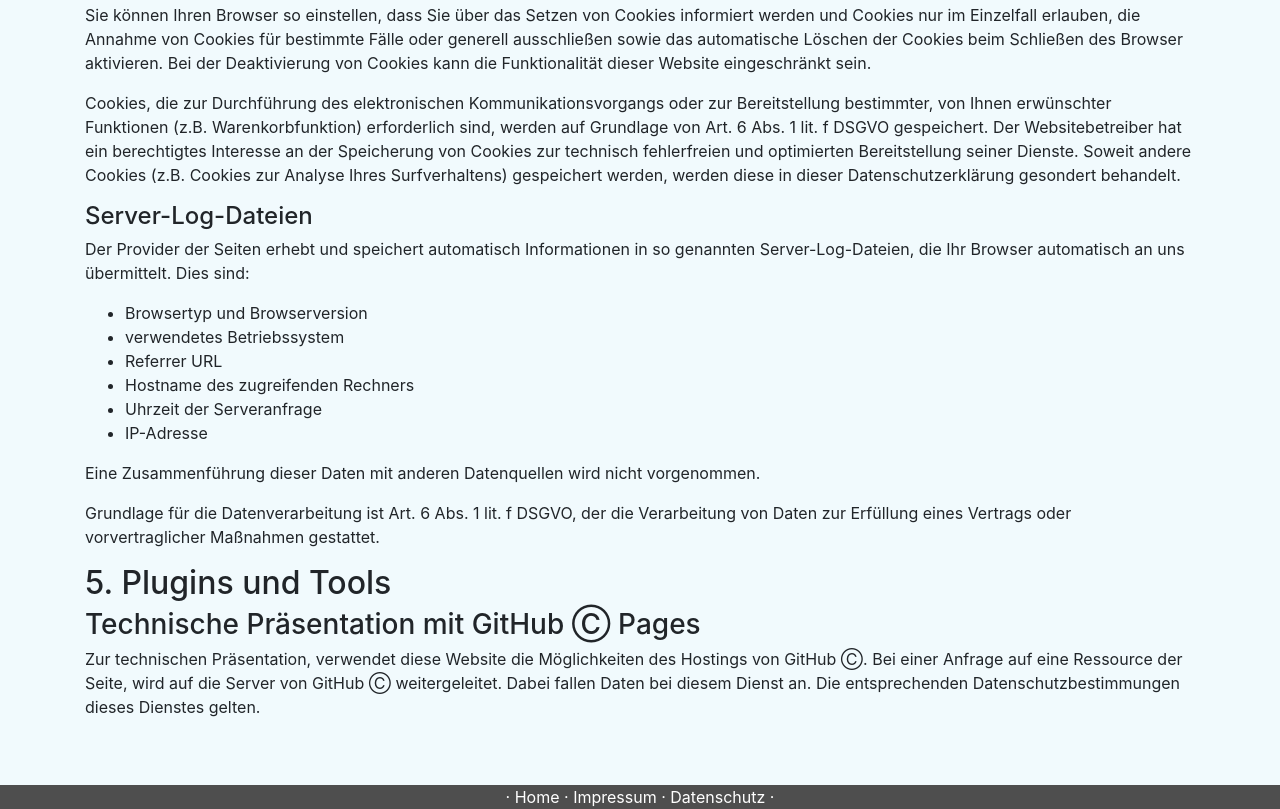
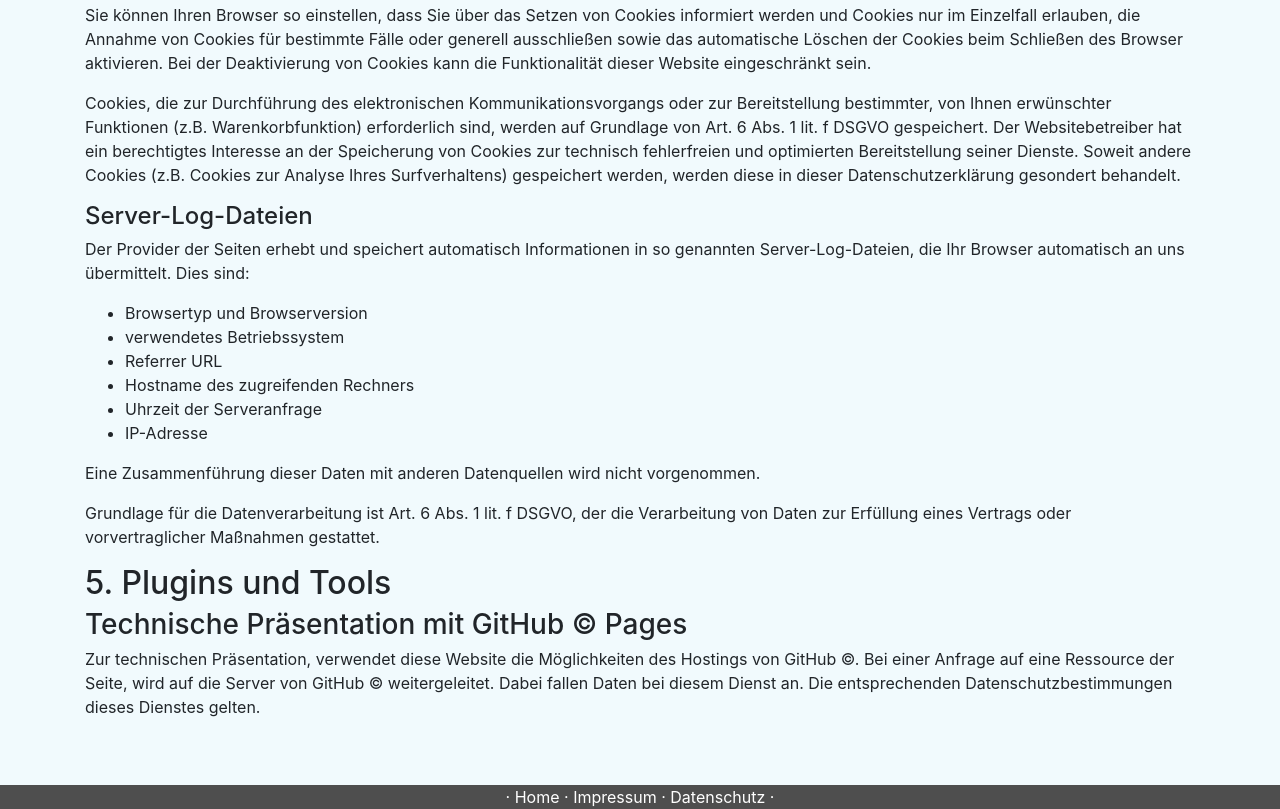
Before and after one commit to process-engine/process-engine.github.io, a plain HTML site: page data_privacy.html in a window 1280 px wide. Shown: the part 3374-4183 px from the top of the page. Drawn offline with nearby package versions, Linux system fonts and the light colour scheme.

Commit message:
:lipstick: Add entity of copyright sign

```diff
--- a/data_privacy.html
+++ b/data_privacy.html
@@ -245,11 +245,11 @@
 
     <h2>5. Plugins und Tools</h2>
 
-    <h3>Technische Präsentation mit GitHub Ⓒ Pages</h3>
+    <h3>Technische Präsentation mit GitHub &copy; Pages</h3>
 
     <p>Zur technischen Präsentation, verwendet diese Website
-       die Möglichkeiten des Hostings von GitHub Ⓒ. Bei einer Anfrage auf eine Ressource der Seite, wird auf die Server
-       von GitHub Ⓒ weitergeleitet. Dabei fallen Daten bei diesem Dienst an. Die entsprechenden Datenschutzbestimmungen
+       die Möglichkeiten des Hostings von GitHub &copy;. Bei einer Anfrage auf eine Ressource der Seite, wird auf die Server
+       von GitHub &copy; weitergeleitet. Dabei fallen Daten bei diesem Dienst an. Die entsprechenden Datenschutzbestimmungen
        dieses Dienstes gelten.</p>
 
         </div>
```
